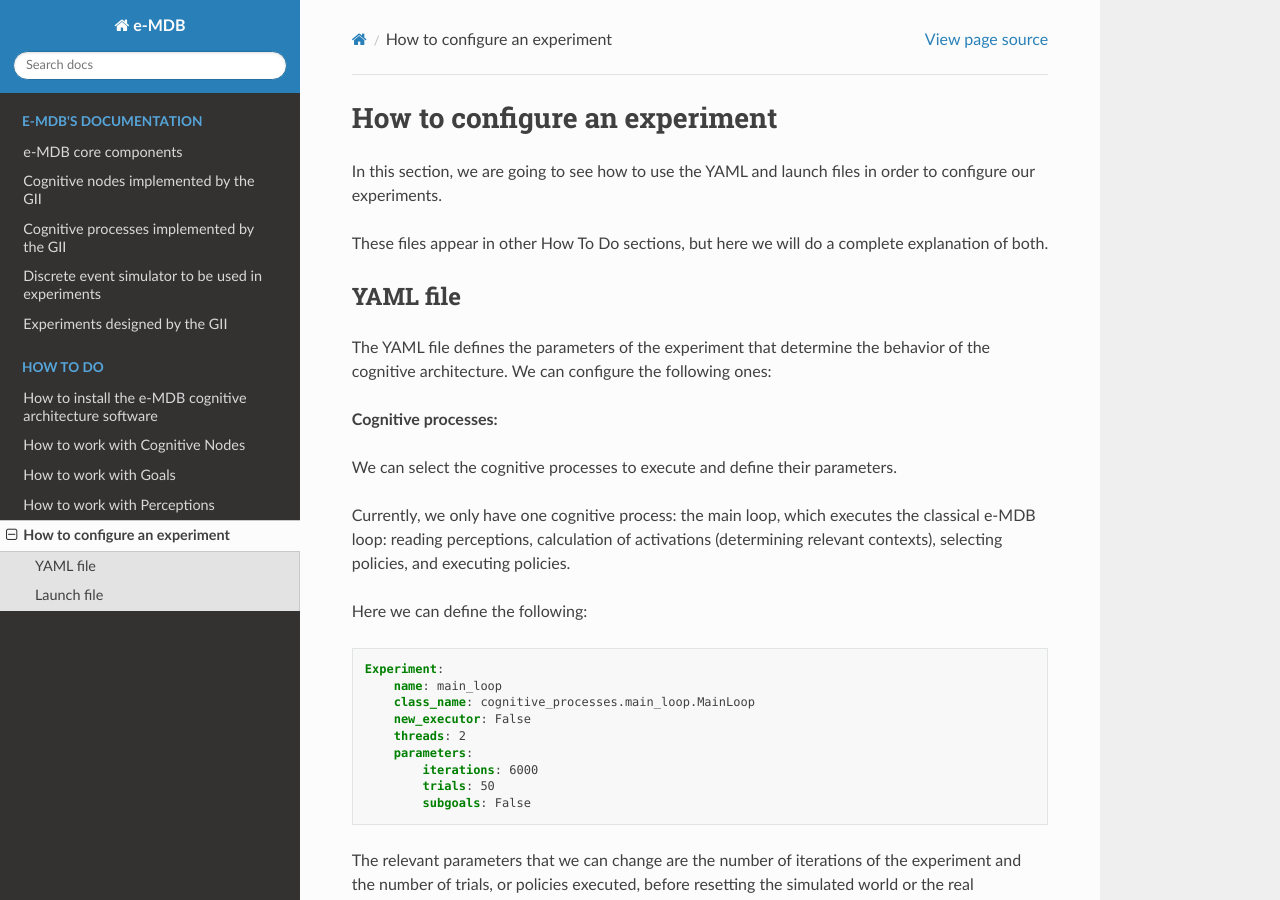
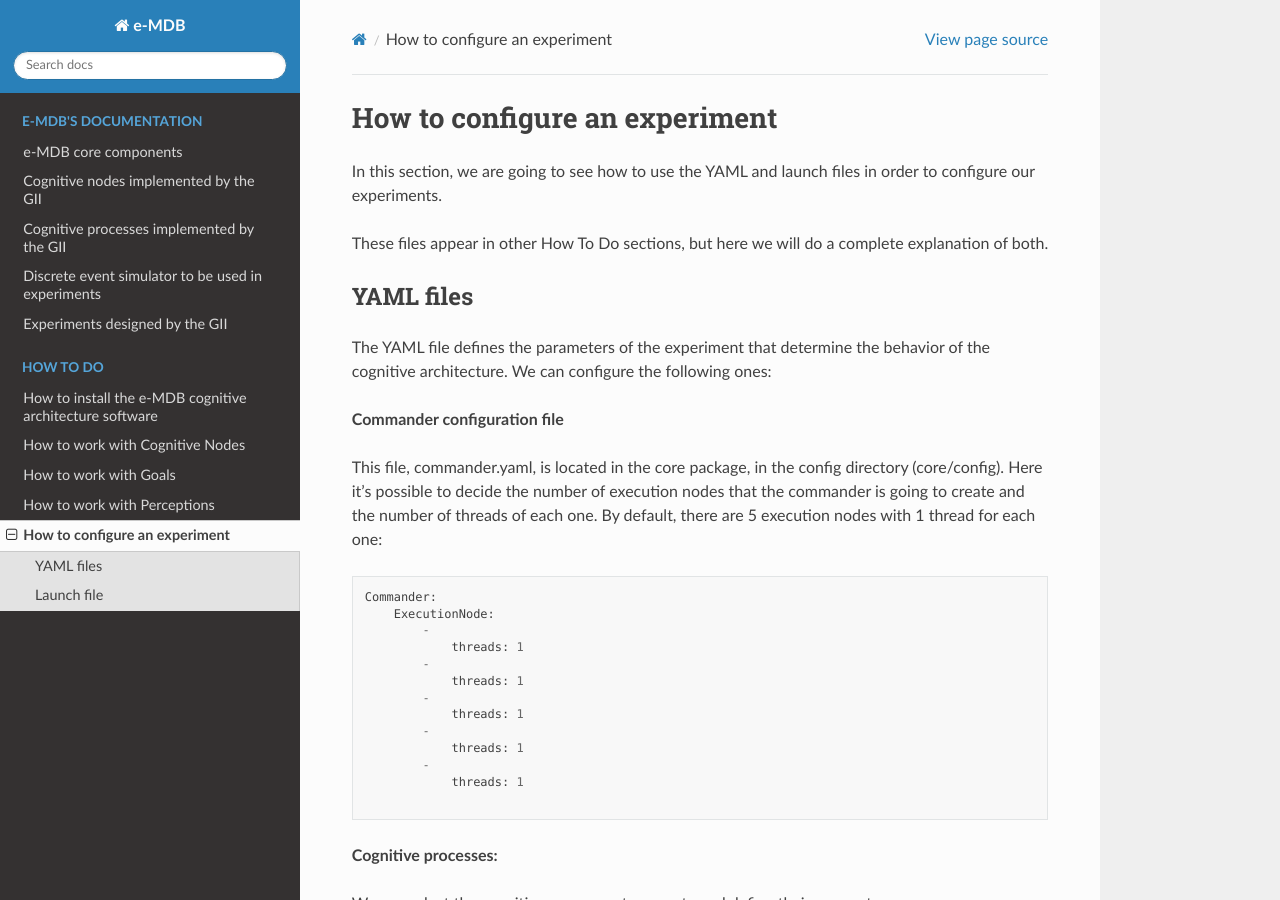
Before and after one commit to GII/emdb, a Sphinx documentation site: the page built from docs/source/how_to_do/yaml_launch_files.md, in a window 1280 px wide and 900 px high. Built offline with Sphinx 7.4.7 and the Read the Docs theme 2.0.0, drawn with Linux system fonts in a browser that asks for light colours.

Commit message:
Update yaml_launch_files.md
Included information about the commander configuration file.

````diff
--- a/docs/source/how_to_do/yaml_launch_files.md
+++ b/docs/source/how_to_do/yaml_launch_files.md
@@ -4,10 +4,30 @@ In this section, we are going to see how to use the YAML and launch files in ord
 
 These files appear in other How To Do sections, but here we will do a complete explanation of both.
 
-## YAML file
+## YAML files
 
 The YAML file defines the parameters of the experiment that determine the behavior of the cognitive architecture.
 We can configure the following ones:
+
+**Commander configuration file**
+
+This file, commander.yaml, is located in the core package, in the config directory (core/config). Here it's possible to decide the number of execution nodes that the commander is going to create and the number of threads of each one.
+By default, there are 5 execution nodes with 1 thread for each one:
+```
+Commander:
+    ExecutionNode:
+        -
+            threads: 1
+        -
+            threads: 1
+        -
+            threads: 1
+        -
+            threads: 1
+        -
+            threads: 1
+
+```
 
 **Cognitive processes:**
 
````
